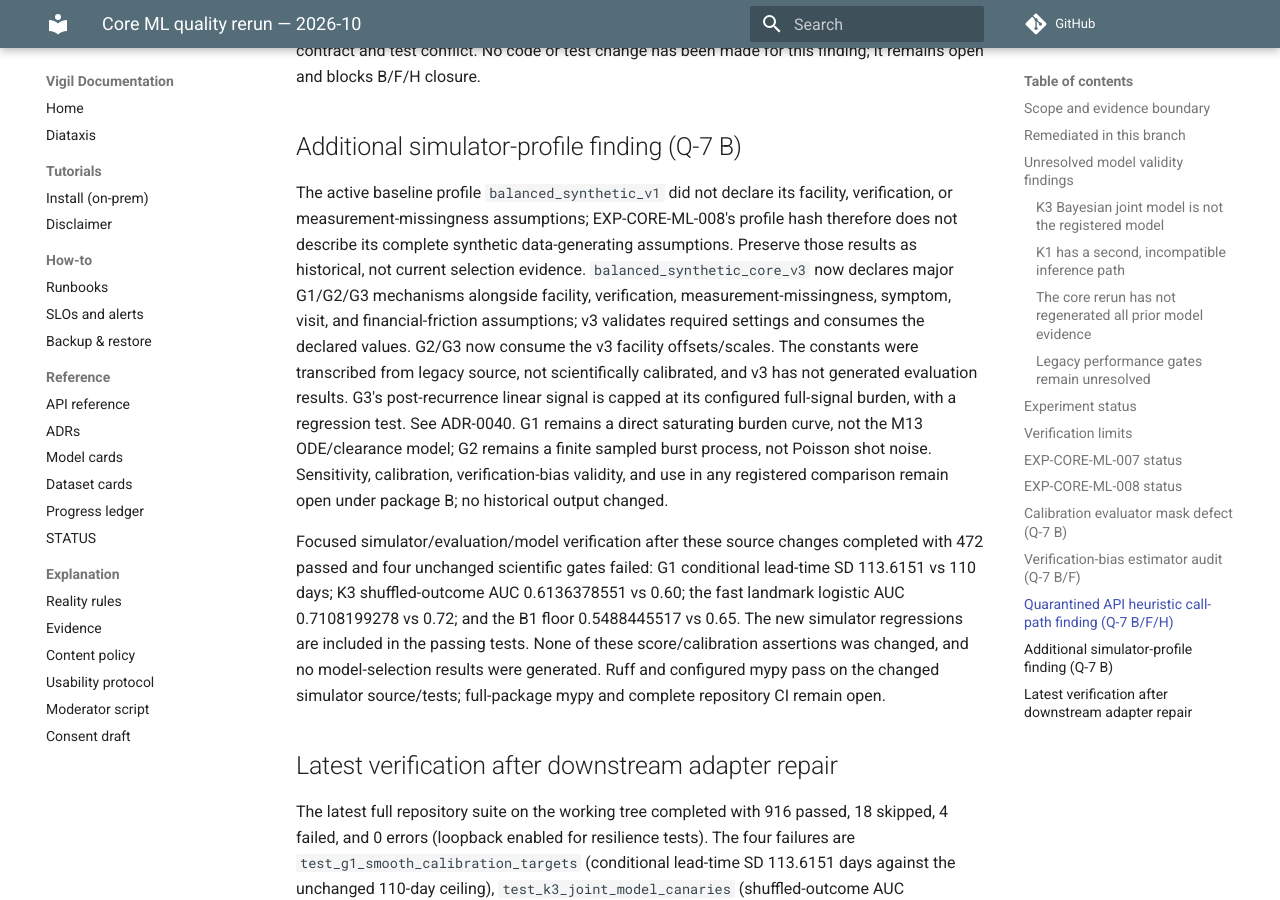
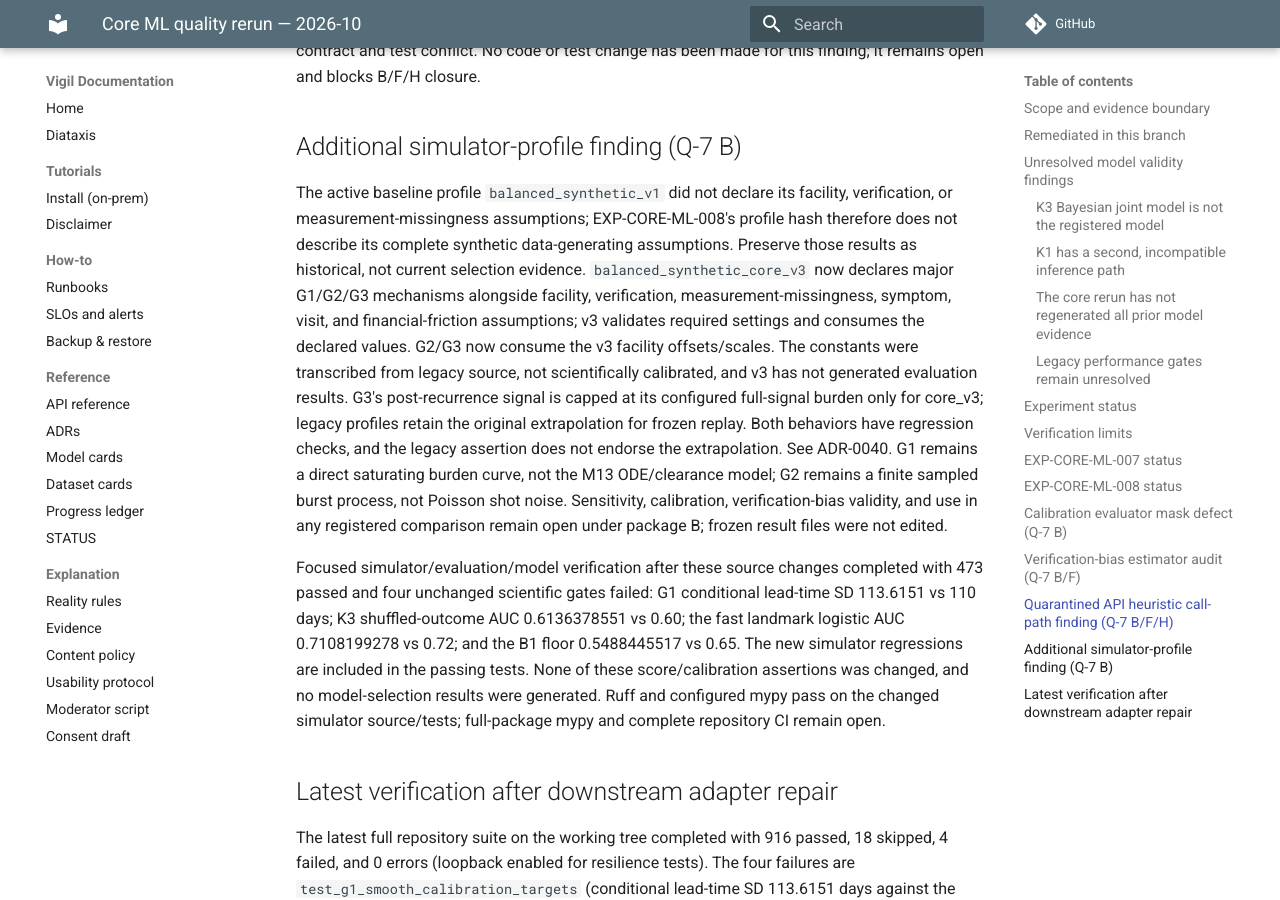
Before and after one commit to gasthecreator/vigil, an MkDocs documentation site: the page built from docs/audits/CORE-ML-RERUN-2026-10.md, in a window 1280 px wide and 900 px high, scrolled down 5572 px. Built offline with MkDocs 1.6.1 and Material for MkDocs 9.7.7, drawn with Linux system fonts in a browser that asks for light colours; comment, search, counter and statistics services are not loaded.

Commit message:
fix(sim): preserve legacy replay signal behavior

```diff
--- a/docs/audits/CORE-ML-RERUN-2026-10.md
+++ b/docs/audits/CORE-ML-RERUN-2026-10.md
@@ -78,9 +78,9 @@ The source-level serving audit confirms `VigilEngine.is_quarantined = True` does
 
 ## Additional simulator-profile finding (Q-7 B)
 
-The active baseline profile `balanced_synthetic_v1` did not declare its facility, verification, or measurement-missingness assumptions; EXP-CORE-ML-008's profile hash therefore does not describe its complete synthetic data-generating assumptions. Preserve those results as historical, not current selection evidence. `balanced_synthetic_core_v3` now declares major G1/G2/G3 mechanisms alongside facility, verification, measurement-missingness, symptom, visit, and financial-friction assumptions; v3 validates required settings and consumes the declared values. G2/G3 now consume the v3 facility offsets/scales. The constants were transcribed from legacy source, not scientifically calibrated, and v3 has not generated evaluation results. G3's post-recurrence linear signal is capped at its configured full-signal burden, with a regression test. See ADR-0040. G1 remains a direct saturating burden curve, not the M13 ODE/clearance model; G2 remains a finite sampled burst process, not Poisson shot noise. Sensitivity, calibration, verification-bias validity, and use in any registered comparison remain open under package B; no historical output changed.
+The active baseline profile `balanced_synthetic_v1` did not declare its facility, verification, or measurement-missingness assumptions; EXP-CORE-ML-008's profile hash therefore does not describe its complete synthetic data-generating assumptions. Preserve those results as historical, not current selection evidence. `balanced_synthetic_core_v3` now declares major G1/G2/G3 mechanisms alongside facility, verification, measurement-missingness, symptom, visit, and financial-friction assumptions; v3 validates required settings and consumes the declared values. G2/G3 now consume the v3 facility offsets/scales. The constants were transcribed from legacy source, not scientifically calibrated, and v3 has not generated evaluation results. G3's post-recurrence signal is capped at its configured full-signal burden only for core_v3; legacy profiles retain the original extrapolation for frozen replay. Both behaviors have regression checks, and the legacy assertion does not endorse the extrapolation. See ADR-0040. G1 remains a direct saturating burden curve, not the M13 ODE/clearance model; G2 remains a finite sampled burst process, not Poisson shot noise. Sensitivity, calibration, verification-bias validity, and use in any registered comparison remain open under package B; frozen result files were not edited.
 
-Focused simulator/evaluation/model verification after these source changes completed with 472 passed and four unchanged scientific gates failed: G1 conditional lead-time SD 113.6151 vs 110 days; K3 shuffled-outcome AUC 0.6136378551 vs 0.60; the fast landmark logistic AUC 0.7108199278 vs 0.72; and the B1 floor 0.5488445517 vs 0.65. The new simulator regressions are included in the passing tests. None of these score/calibration assertions was changed, and no model-selection results were generated. Ruff and configured mypy pass on the changed simulator source/tests; full-package mypy and complete repository CI remain open.
+Focused simulator/evaluation/model verification after these source changes completed with 473 passed and four unchanged scientific gates failed: G1 conditional lead-time SD 113.6151 vs 110 days; K3 shuffled-outcome AUC 0.6136378551 vs 0.60; the fast landmark logistic AUC 0.7108199278 vs 0.72; and the B1 floor 0.5488445517 vs 0.65. The new simulator regressions are included in the passing tests. None of these score/calibration assertions was changed, and no model-selection results were generated. Ruff and configured mypy pass on the changed simulator source/tests; full-package mypy and complete repository CI remain open.
 
 
 ## Latest verification after downstream adapter repair
```
Also changed, not shown: docs/adr/0040-version-generator-mechanics-without-rehabilitating-results.md (+1 -1 lines), docs/audits/CORE-ML-ENTRYPOINT-CROSSWALK-2026-10.md (+1 -1 lines), docs/data/DATASET-CARD-SYNTHETIC-G1-G3.md (+1 -1 lines), 3 other files.
